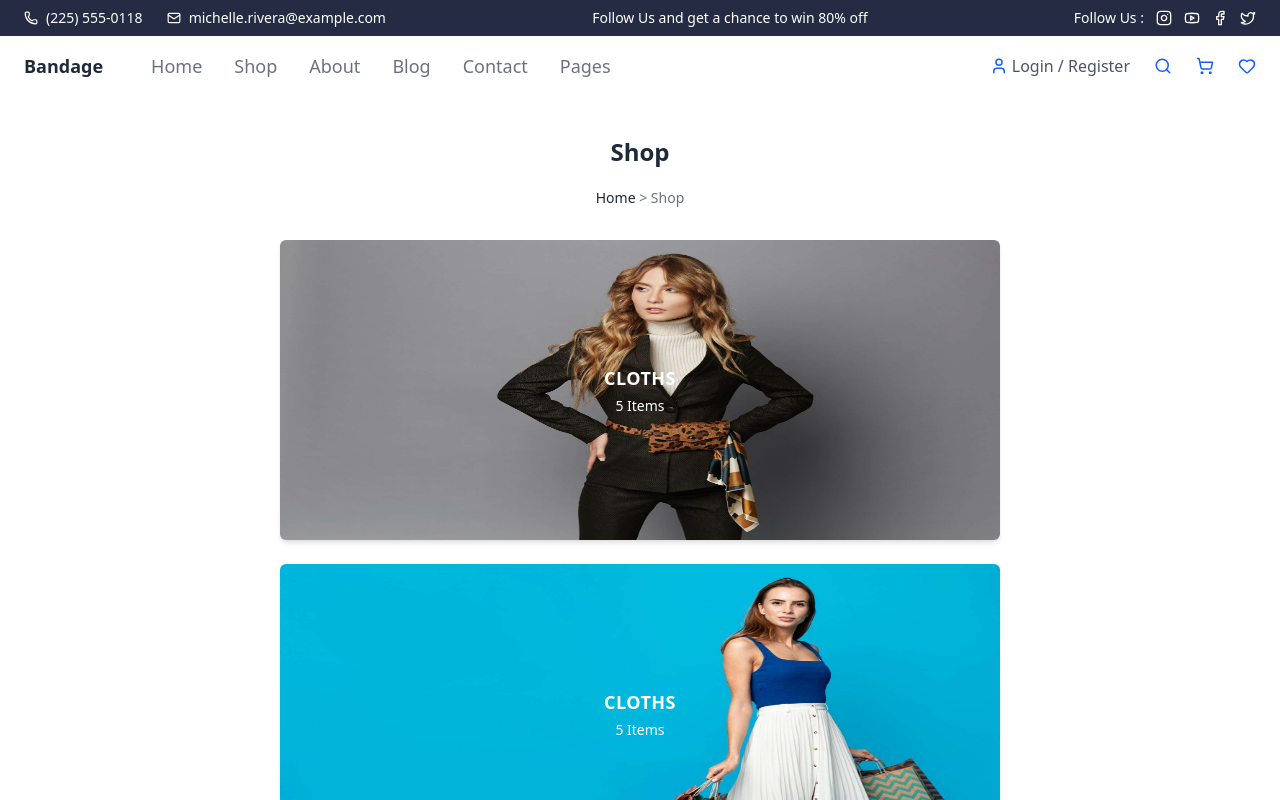
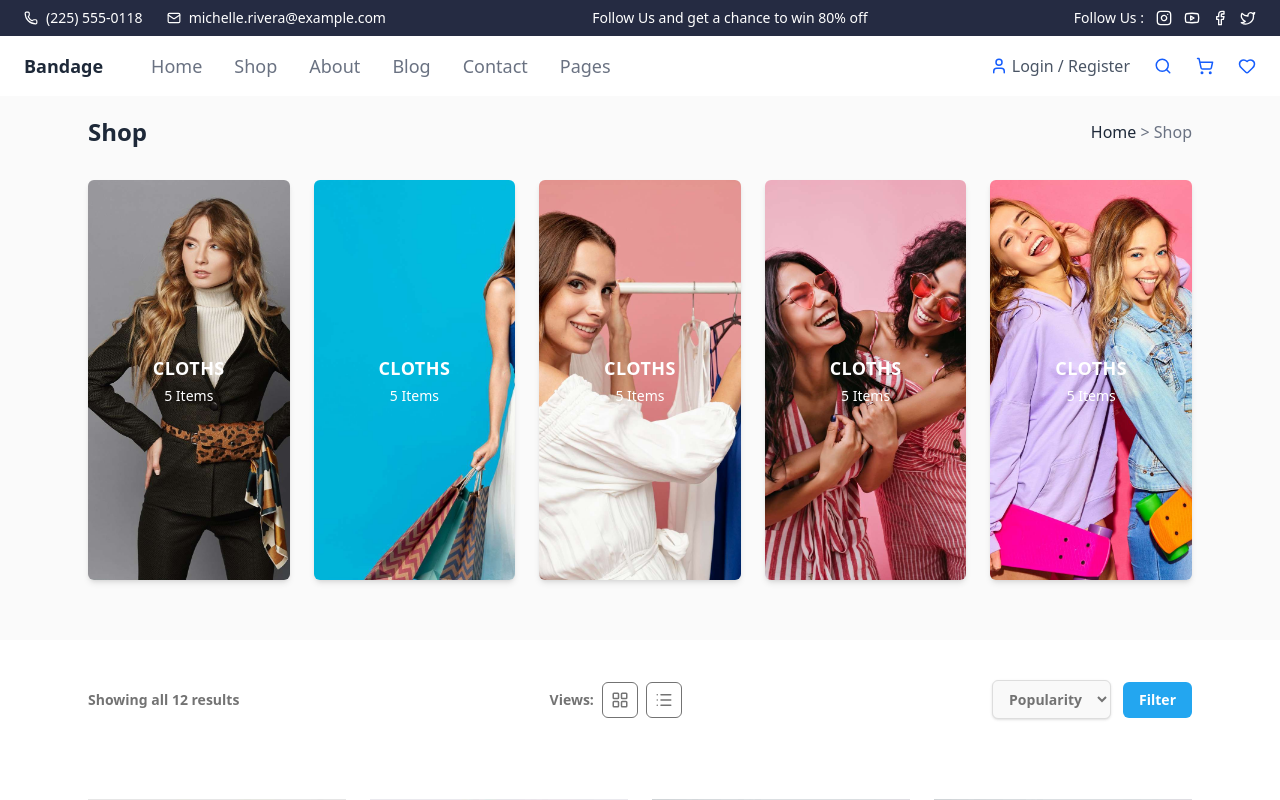
Before and after one commit to osmanyilmz/E-Commerce-project, a React (Vite) app: page /shop in a window 1280 px wide. Shown: the top 800 px of the page. Built offline with nearby package versions, Linux system fonts and the light colour scheme.

Commit message:
Added style for desktop design

```diff
--- a/src/components/FilterBar.jsx
+++ b/src/components/FilterBar.jsx
@@ -1,12 +1,12 @@
-import { Grid, LayoutGrid, List } from "lucide-react";
+import { LayoutGrid, List } from "lucide-react";
 
 export default function FilterBar() {
   return (
-    <div className="w-full flex flex-col items-center gap-6 text-[#737373] font-[600] mb-20">
-      <p className="text-sm text-center">Showing all 12 results</p>
+    <div className="w-full flex flex-col lg:flex-row items-center justify-between gap-6 text-[#737373] font-[600] mb-20">
+      <p className="text-sm text-center ">Showing all 12 results</p>
 
       <div className="flex items-center justify-center gap-2">
-        <span className="text-sm ">Views:</span>
+        <span className="text-sm">Views:</span>
         <button className="p-2 border rounded-md hover:bg-gray-100 transition">
           <LayoutGrid size={18} />
         </button>
--- a/src/components/ShopCards.jsx
+++ b/src/components/ShopCards.jsx
@@ -1,24 +1,14 @@
 const categories = [
-  {
-    image: "/images/ShopCards/card-cover-1.jpg",
-  },
-  {
-    image: "/images/ShopCards/card-cover-2.jpg",
-  },
-  {
-    image: "/images/ShopCards/card-cover-3.jpg",
-  },
-  {
-    image: "/images/ShopCards/card-cover-4.jpg",
-  },
-  {
-    image: "/images/ShopCards/card-cover-5.jpg",
-  },
+  { image: "/images/ShopCards/card-cover-1.jpg" },
+  { image: "/images/ShopCards/card-cover-2.jpg" },
+  { image: "/images/ShopCards/card-cover-3.jpg" },
+  { image: "/images/ShopCards/card-cover-4.jpg" },
+  { image: "/images/ShopCards/card-cover-5.jpg" },
 ];
 
 export default function ShopCards() {
   return (
-    <div className="flex flex-col gap-6">
+    <div className="grid grid-cols-1 sm:grid-cols-2 lg:grid-cols-5 gap-6">
       {categories.map((cat, index) => (
         <div
           key={index}
@@ -26,10 +16,10 @@ export default function ShopCards() {
         >
           <img
             src={cat.image}
-            alt="Cloths"
-            className="w-full h-[300px] transition-transform duration-500 group-hover:scale-105"
+            alt="Category"
+            className="w-full h-[400px] object-cover transition-transform duration-500 group-hover:scale-105"
           />
-          <div className="absolute inset-0 bg-opacity-40 flex flex-col items-center justify-center text-center text-white transition duration-300 group-hover:bg-opacity-50">
+          <div className="absolute inset-0 flex flex-col items-center justify-center text-white text-center transition duration-300 group-hover:bg-black/50">
             <h2 className="text-lg font-semibold tracking-wide">CLOTHS</h2>
             <p className="text-sm mt-1">5 Items</p>
           </div>
--- a/src/pages/ShopPage.jsx
+++ b/src/pages/ShopPage.jsx
@@ -18,11 +18,11 @@ export default function ShopPage() {
 
   return (
     <>
-      <div className="w-full min-h-screen flex justify-center bg-white text-gray-800">
-        <div className="w-full max-w-3xl px-6 py-10">
-          <div className="text-center mb-8">
-            <h1 className="text-2xl font-semibold mb-5">Shop</h1>
-            <div className="text-sm text-gray-500 mb-2">
+      <div className="w-full flex justify-center text-gray-800 bg-[#FAFAFA]">
+        <div className="w-full max-w-6xl px-6 py-5 mb-10">
+          <div className="flex flex-col items-center text-center mb-8 lg:flex-row lg:justify-between lg:text-left">
+            <h1 className="text-2xl font-semibold mb-2 lg:mb-0">Shop</h1>
+            <div className="text-m text-gray-500">
               <span className="text-gray-800 font-medium">Home</span> &gt; Shop
             </div>
           </div>
@@ -61,7 +61,7 @@ export default function ShopPage() {
       </div>
 
       <div className="flex justify-center mt-6 bg-[#FAFAFA] p-8">
-        <div className="flex flex-col items-center gap-3">
+        <div className="flex flex-col items-center gap-6 lg:flex-row lg:justify-center lg:flex-wrap lg:gap-20">
           {icons.map((icon) => (
             <img
               key={icon}
```
